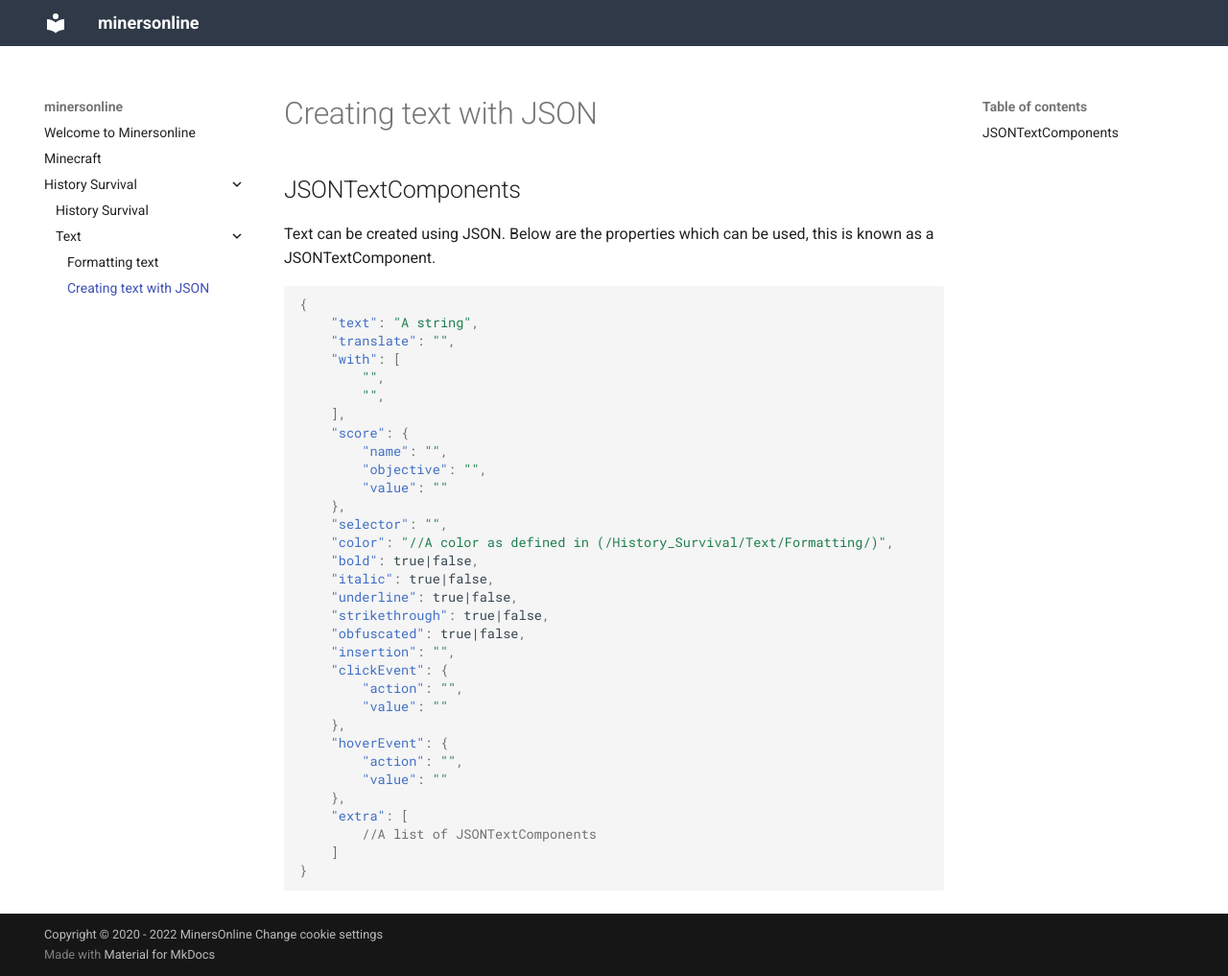
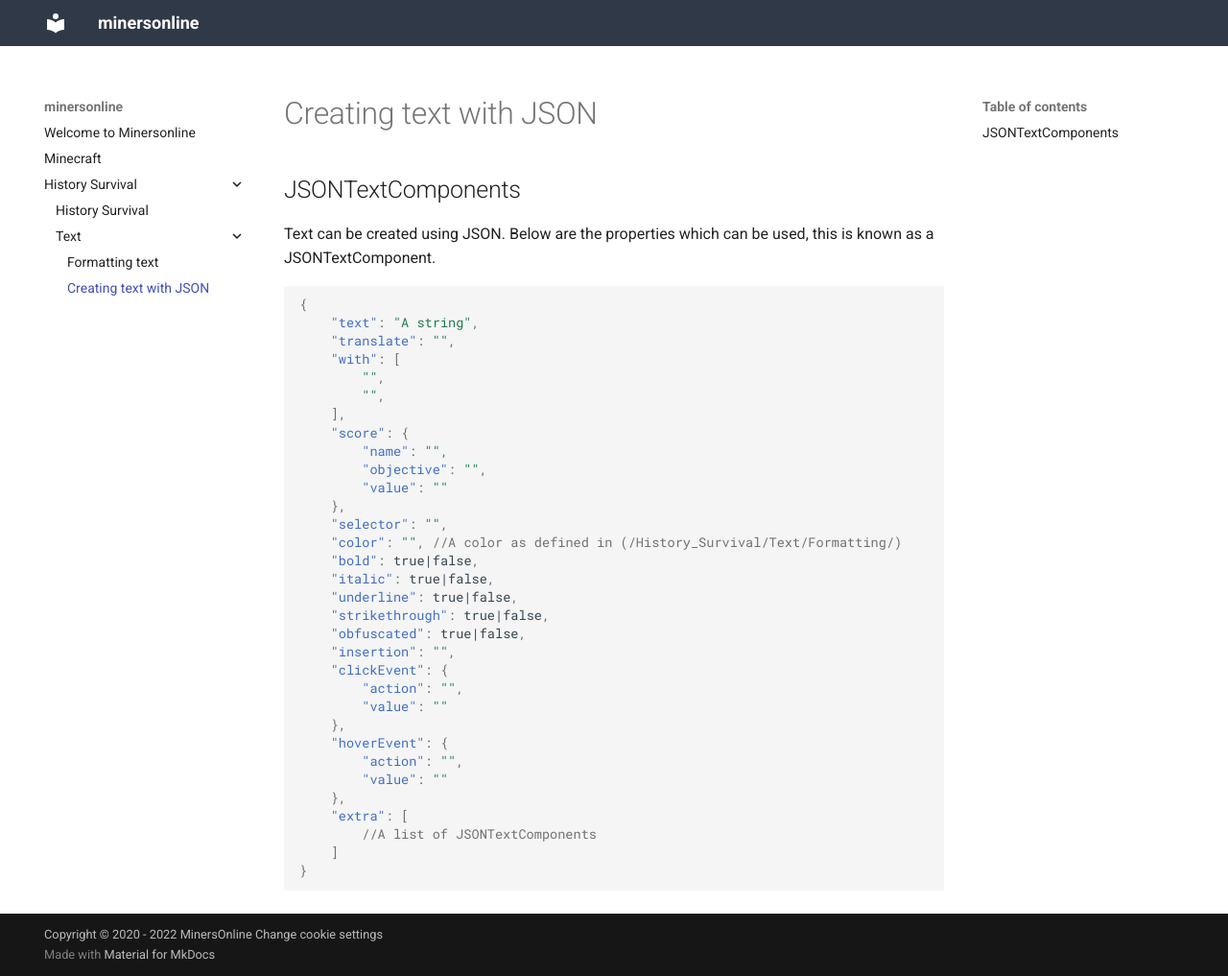
Before and after one commit to ajh123-development/website, an MkDocs documentation site: the page built from docs/History_Survival/Text/Json.md, in a window 1280 px wide and 1017 px high. Shown: the whole window at 96% size. Built offline with MkDocs 1.6.1 and Material for MkDocs 9.7.7, drawn with Linux system fonts in a browser that asks for light colours.

Commit message:
Make the comment a comment

```diff
--- a/docs/History_Survival/Text/Json.md
+++ b/docs/History_Survival/Text/Json.md
@@ -18,7 +18,7 @@ Text can be created using JSON. Below are the properties which can be used, this
         "value": ""
     },
     "selector": "",
-    "color": "//A color as defined in (/History_Survival/Text/Formatting/)",
+    "color": "", //A color as defined in (/History_Survival/Text/Formatting/)
     "bold": true|false,
     "italic": true|false,
     "underline": true|false,
```
